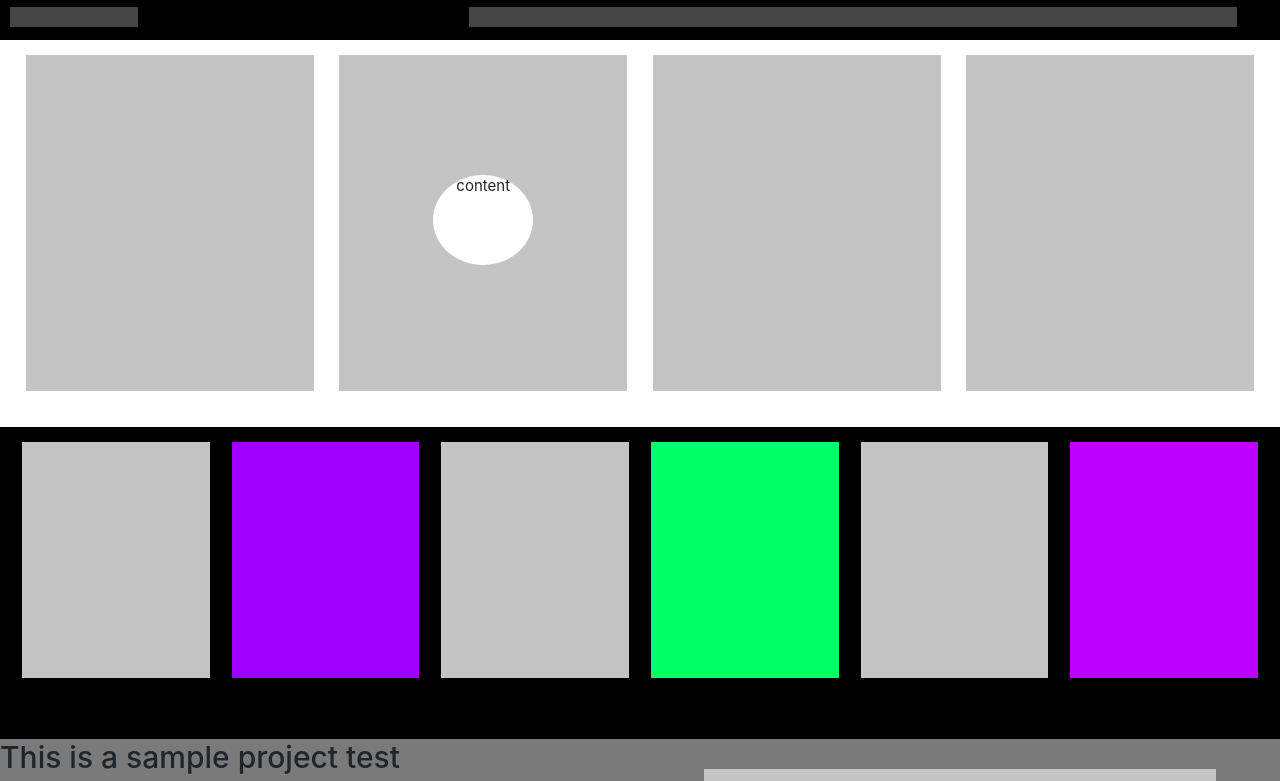
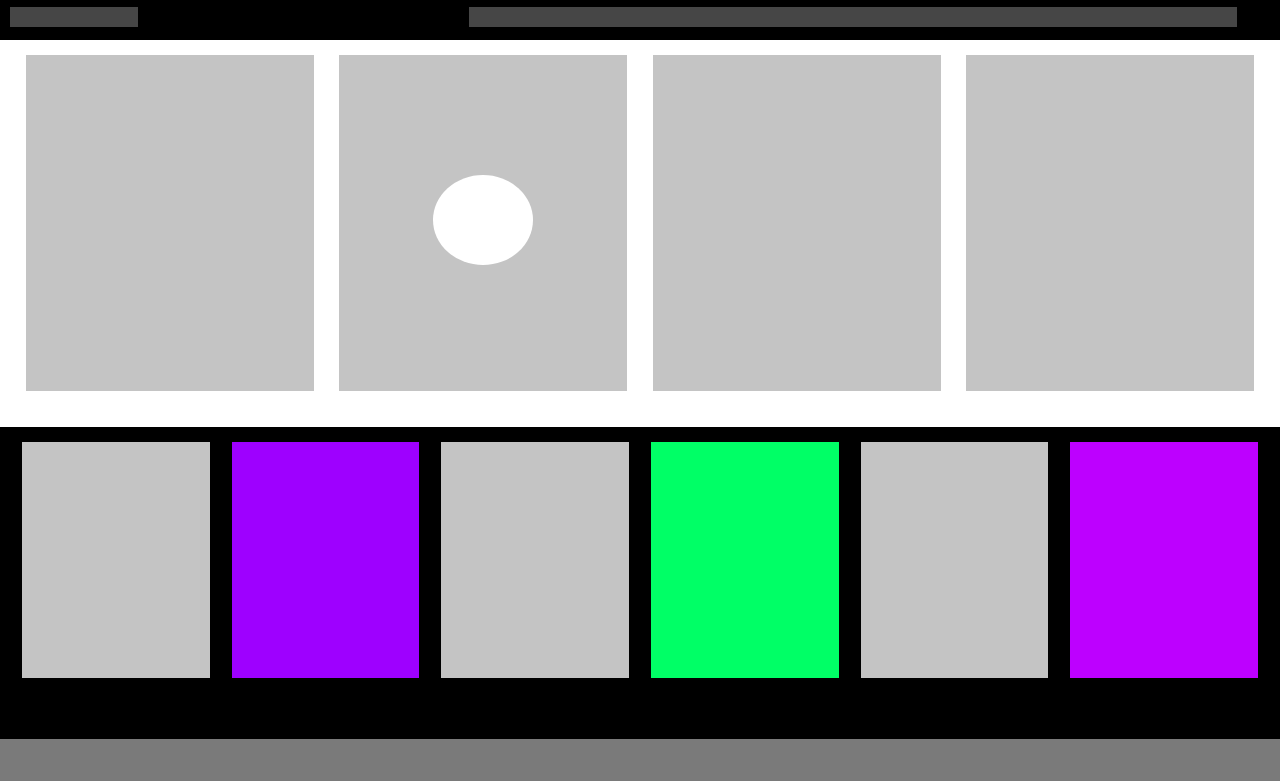
Before and after one commit to unbeatable-abayomi/swipeTask, a React (Create React App) app: page / in a window 1280 px wide. Shown: the top 781 px of the page. Built offline with nearby package versions, Linux system fonts and the light colour scheme.

Commit message:
modifiedCss

```diff
--- a/public/index.html
+++ b/public/index.html
@@ -5,12 +5,12 @@
     <link rel="shortcut icon" href="%PUBLIC_URL%/favicon.ico" />
     <meta name="viewport" content="width=device-width, initial-scale=1" />
     <link rel="stylesheet" href="https://cdnjs.cloudflare.com/ajax/libs/materialize/1.0.0/css/materialize.min.css">
-    <link
+    <!-- <link
     rel="stylesheet"
     href="https://maxcdn.bootstrapcdn.com/bootstrap/4.4.1/css/bootstrap.min.css"
     integrity="sha384-Vkoo8x4CGsO3+Hhxv8T/Q5PaXtkKtu6ug5TOeNV6gBiFeWPGFN9MuhOf23Q9Ifjh"
     crossorigin="anonymous"
-  />
+  /> -->
     <!-- <link rel="stylesheet" type="text/css" href="./css/bootstrap.min.css" /> -->
 
     <meta name="theme-color" content="#000000" />
--- a/src/component/FirstDivRow.jsx
+++ b/src/component/FirstDivRow.jsx
@@ -6,11 +6,11 @@
 			<div className="firstdivrow">
                 <div className="div_one_first" >
                 <center>
-                <div className='inside_content_cricle_one'> content</div>
+                <div className='inside_content_cricle_one'></div>
                 </center>
                 </div>
                 <div className="div_two_first" ><center>
-                <div className='inside_content_cricle'> content</div>
+                <div className='inside_content_cricle'></div>
                 </center>  </div>
 				<div className="div_three_first" />
 				<div className="div_four_first" />
```
